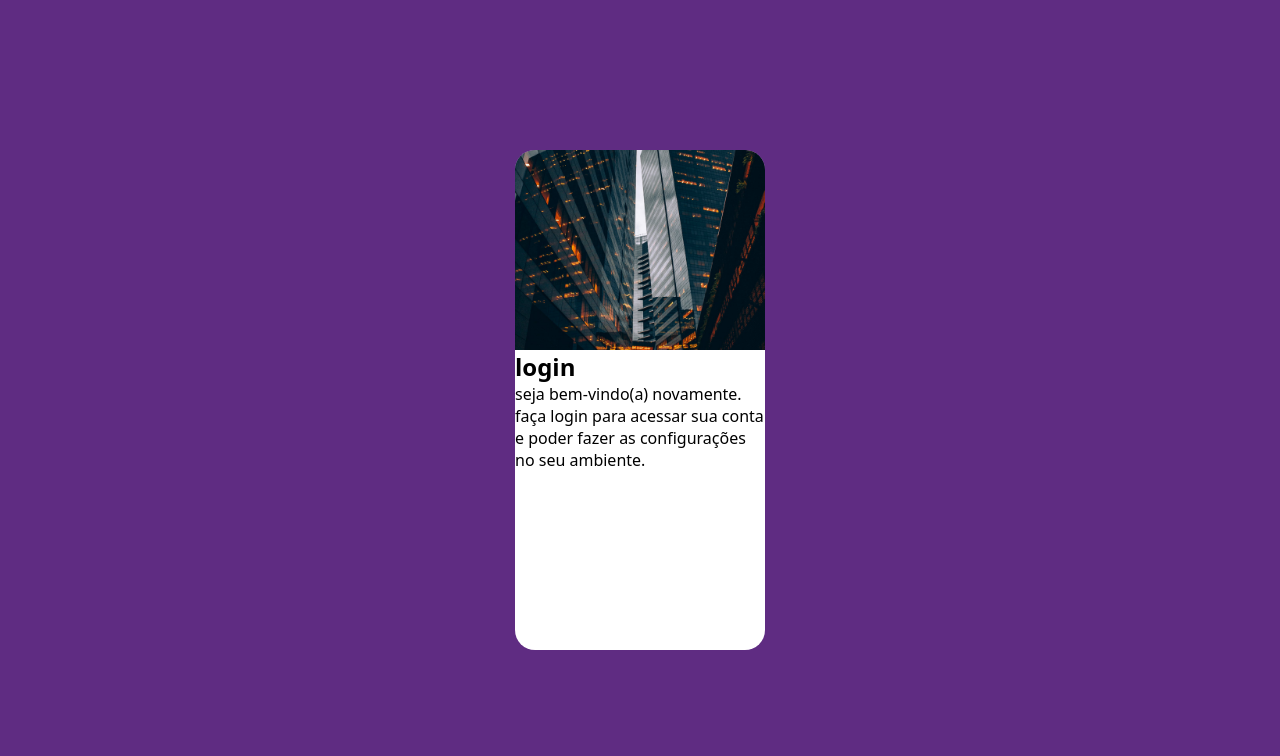
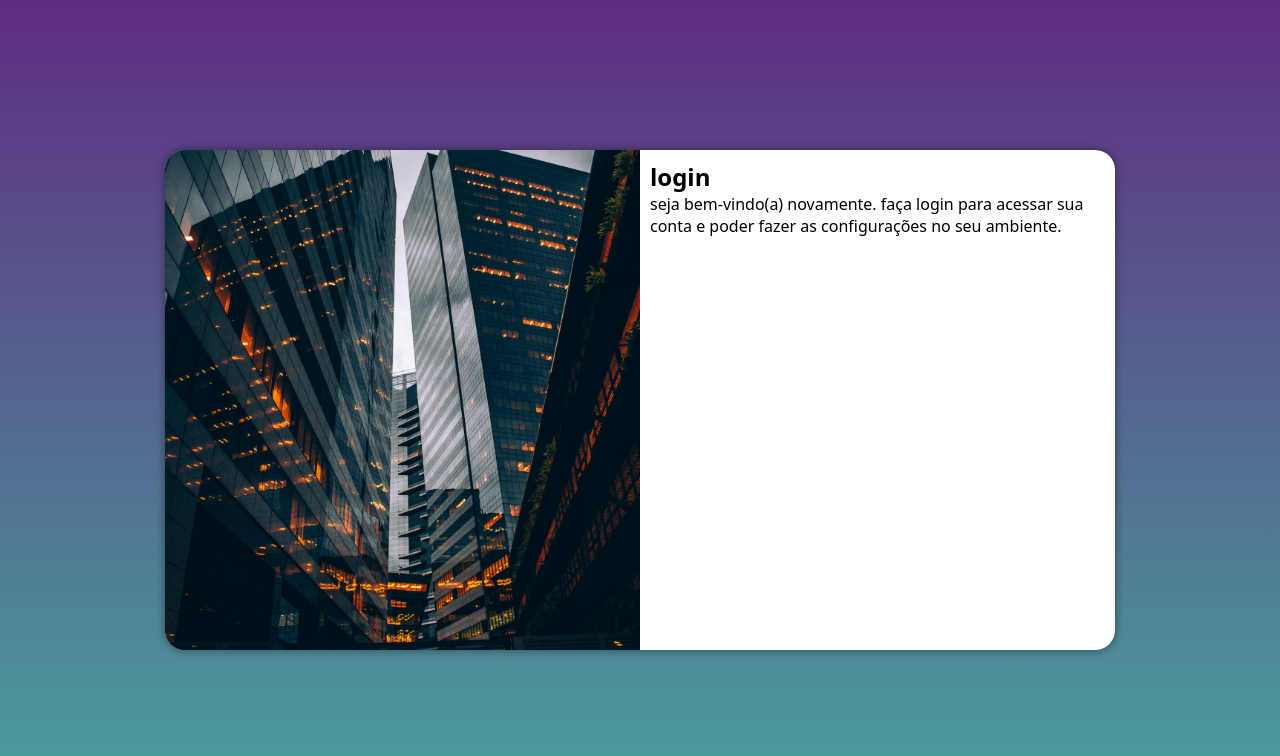
Before and after one commit to 01devjhonatansilva/projeto-login, a plain HTML site: page index.html in a window 1280 px wide. Drawn offline with Linux system fonts and the light colour scheme.

Commit message:
atualizar

```diff
--- /dev/null
+++ b/estilos/mediaquery.css
@@ -0,0 +1,51 @@
+@charset "utf-8";
+
+/* typical device breakpoints
+-----------------------------
+pequenas telas:até 600px
+celular: de 600px até 768px
+tablet: 768px até 992px
+desktop: 992 até 1200px
+grandes telas : acima de 1200px*/
+
+@media  screen and (min-width: 768px) and (max-width:992px) {
+
+    body {
+        background-image: linear-gradient(to top, #49a09d, #5f2c82);
+    }
+    section#login {
+        width: 80vw;
+
+    }
+    section#login > div#imagem {
+        float: left;
+        width: 30%;
+        height: 100%;
+    }
+    section#login > div#formulario {
+        float: right;
+        width: 70%;
+
+    }
+    }
+ @media screen and (min-width:992px) {
+    body {
+        background-image: linear-gradient(to top, #49a09d, #5f2c82);
+    }
+    section#login {
+        width: 950px;
+    }
+
+    section#login > div#imagem {
+        float: left;
+        width: 50%;
+        height: 100%;
+    }
+    section#login > div#formulario {
+        float: right;
+        width: 50%;
+    }
+
+
+
+ }
--- a/estilos/style.css
+++ b/estilos/style.css
@@ -36,11 +36,21 @@ section#login {
     width:  250px;
     height: 500px;
     border-radius: 20px;
+    box-shadow: 0px 0px 10px rgba(0, 0, 0, 0.450);
+
+    transition: width 0.3s, height 0.3s;
+    transition-timing-function: ease;
 }
 section#login > div#imagem {
+    display: block;
     background: #5f2c82 url(../imagens/pexels-dinnow-9444476.jpg) no-repeat;
     background-size: cover;
     height: 200px;
     background-position: center center;
 
 }
+section#login > div#formulario {
+    display: block;
+    padding: 10px;
+
+}
--- a/index.html
+++ b/index.html
@@ -5,6 +5,7 @@
     <meta name="viewport" content="width=device-width, initial-scale=1.0">
     <title>projeto login</title>
     <link rel="stylesheet" href="estilos/style.css">
+    <link rel="stylesheet" href="estilos/mediaquery.css">
 </head>
 <body>
     <main>
```
